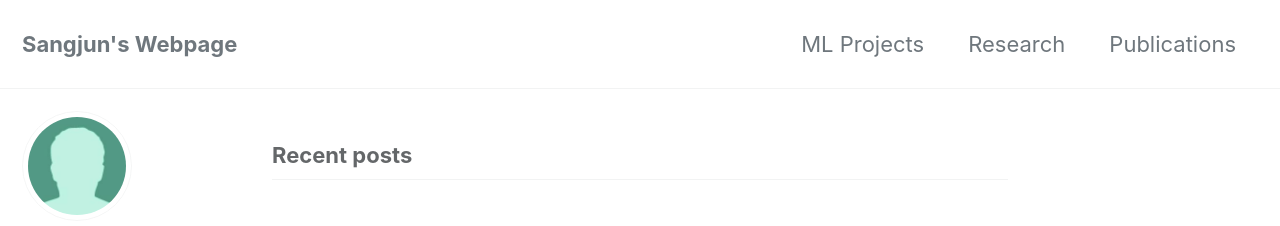
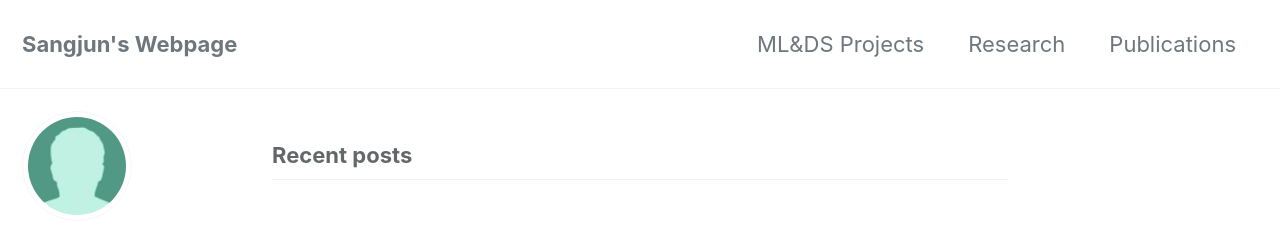
Before and after one commit to sangjunyoo-phd/sangjunyoo-phd.github.io, a Jekyll site: the page built from index.html, in a window 1280 px wide. Shown: the top 226 px of the page. Built offline with Jekyll 4.4.1, drawn with Linux system fonts in a browser that asks for light colours; cached includes are drawn as plain includes; the list of posts is cut into pages by our own code.

```diff
--- a/_data/navigation.yml
+++ b/_data/navigation.yml
@@ -2,7 +2,7 @@
 main:
   #- title: "Quick-Start Guide"
   #  url: https://mmistakes.github.io/minimal-mistakes/docs/quick-start-guide/
-  - title: "ML Projects"
+  - title: "ML&DS Projects"
     url: /mlprojects/
   - title: "Research"
     url: /research/
```
